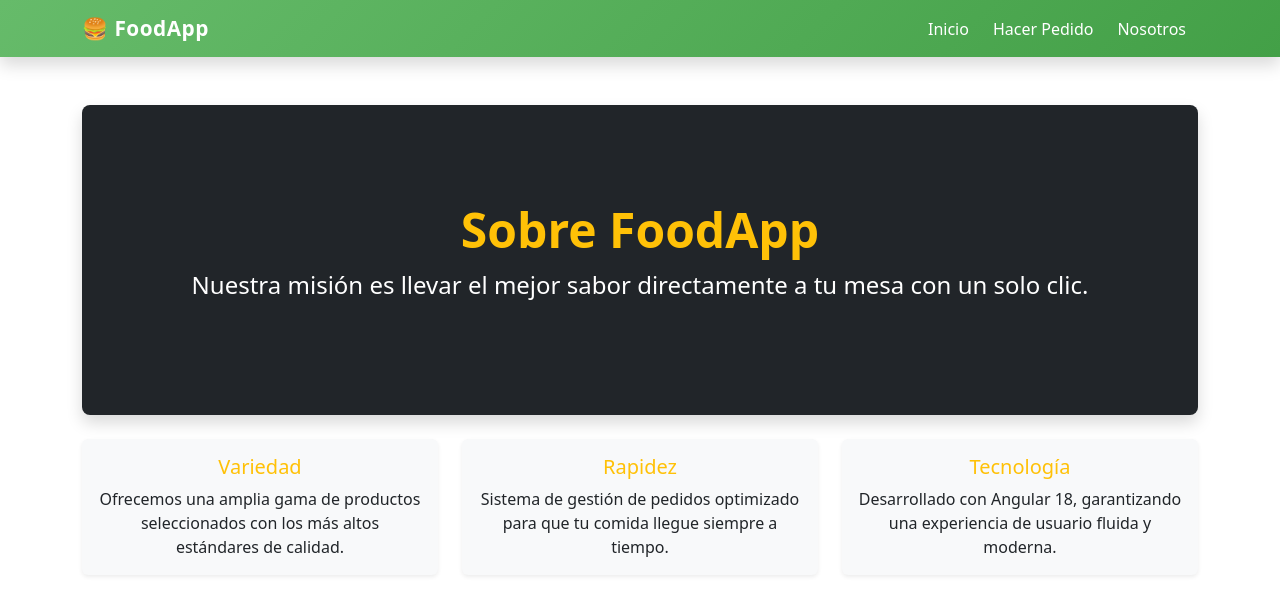
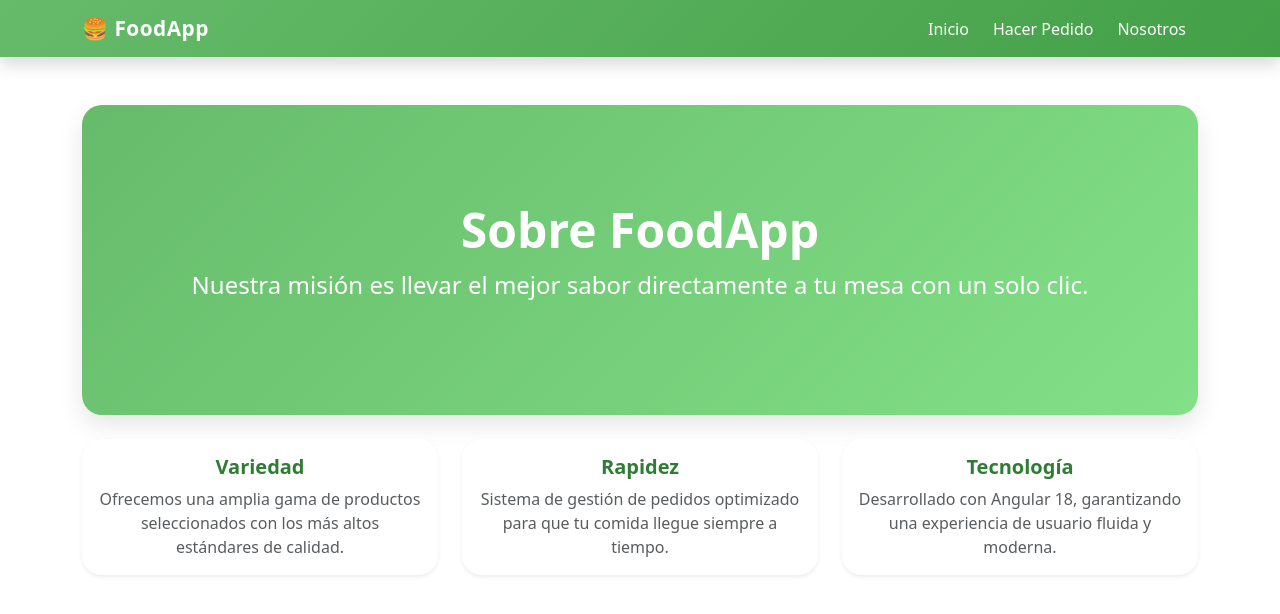
Before and after one commit to connymontero/app-comida, an Angular app: page /about in a window 1280 px wide. Shown: the top 614 px of the page. Built offline with nearby package versions, Linux system fonts and the light colour scheme.

Commit message:
Cambios en visualización de pagina about

```diff
--- a/src/app/pages/about/about.component.css
+++ b/src/app/pages/about/about.component.css
@@ -1,5 +1,5 @@
 
-
+/*
 .card {
     transition: transform 0.3s;
     border: none;
@@ -7,4 +7,36 @@
 
 .card:hover {
     transform: translateY(-10px);
+} */
+ /* Sincronización con el estilo de Inicio */
+.jumbotron-custom {
+    background: linear-gradient(135deg, #66BB6A, #83e088);
+    color: white;
+    border-radius: 20px;
 }
+
+.card {
+    border-radius: 20px;
+    border: none;
+    background: white;
+    transition: transform 0.3s ease, box-shadow 0.3s ease;
+}
+
+.card:hover {
+    transform: translateY(-10px);
+    box-shadow: 0 10px 20px rgba(0, 0, 0, 0.1) !important;
+}
+
+.card-title {
+    color: #2E7D32; /* Verde oscuro para los títulos de las cards */
+    font-weight: bold;
+}
+
+.text-success-custom {
+    color: #4CAF50;
+}
+
+/* Sombra suave para los elementos de la página */
+.shadow-custom {
+    box-shadow: 0 10px 25px rgba(0, 0, 0, 0.1) !important;
+}
--- a/src/app/pages/about/about.component.html
+++ b/src/app/pages/about/about.component.html
@@ -1,5 +1,5 @@
 <div class="container mt-5">
-    <div class="p-5 mb-4 bg-dark text-warning rounded-3 shadow">
+    <div class="p-5 mb-4 jumbotron-custom shadow-custom">
         <div class="container-fluid py-5 text-center">
             <h1 class="display-5 fw-bold">Sobre FoodApp</h1>
             <p class="fs-4 text-white">Nuestra misión es llevar el mejor sabor directamente a tu mesa con un solo clic.</p>
@@ -8,26 +8,26 @@
 
     <div class="row text-center">
         <div class="col-md-4 mb-3">
-            <div class="card bg-light h-100 shadow-sm">
-                <div class="card-body">
-                    <h5 class="card-title text-warning">Variedad</h5>
-                    <p class="card-text">Ofrecemos una amplia gama de productos seleccionados con los más altos estándares de calidad.</p>
+            <div class="card h-100 shadow-sm"> <div class="card-body">
+                    <h5 class="card-title">Variedad</h5> <p class="card-text text-muted">Ofrecemos una amplia gama de productos seleccionados con los más altos estándares de calidad.</p>
                 </div>
             </div>
         </div>
+
         <div class="col-md-4 mb-3">
-            <div class="card bg-light h-100 shadow-sm">
+            <div class="card h-100 shadow-sm">
                 <div class="card-body">
-                    <h5 class="card-title text-warning">Rapidez</h5>
-                    <p class="card-text">Sistema de gestión de pedidos optimizado para que tu comida llegue siempre a tiempo.</p>
+                    <h5 class="card-title">Rapidez</h5>
+                    <p class="card-text text-muted">Sistema de gestión de pedidos optimizado para que tu comida llegue siempre a tiempo.</p>
                 </div>
             </div>
         </div>
+
         <div class="col-md-4 mb-3">
-            <div class="card bg-light h-100 shadow-sm">
+            <div class="card h-100 shadow-sm">
                 <div class="card-body">
-                    <h5 class="card-title text-warning">Tecnología</h5>
-                    <p class="card-text">Desarrollado con Angular 18, garantizando una experiencia de usuario fluida y moderna.</p>
+                    <h5 class="card-title">Tecnología</h5>
+                    <p class="card-text text-muted">Desarrollado con Angular 18, garantizando una experiencia de usuario fluida y moderna.</p>
                 </div>
             </div>
         </div>
```
